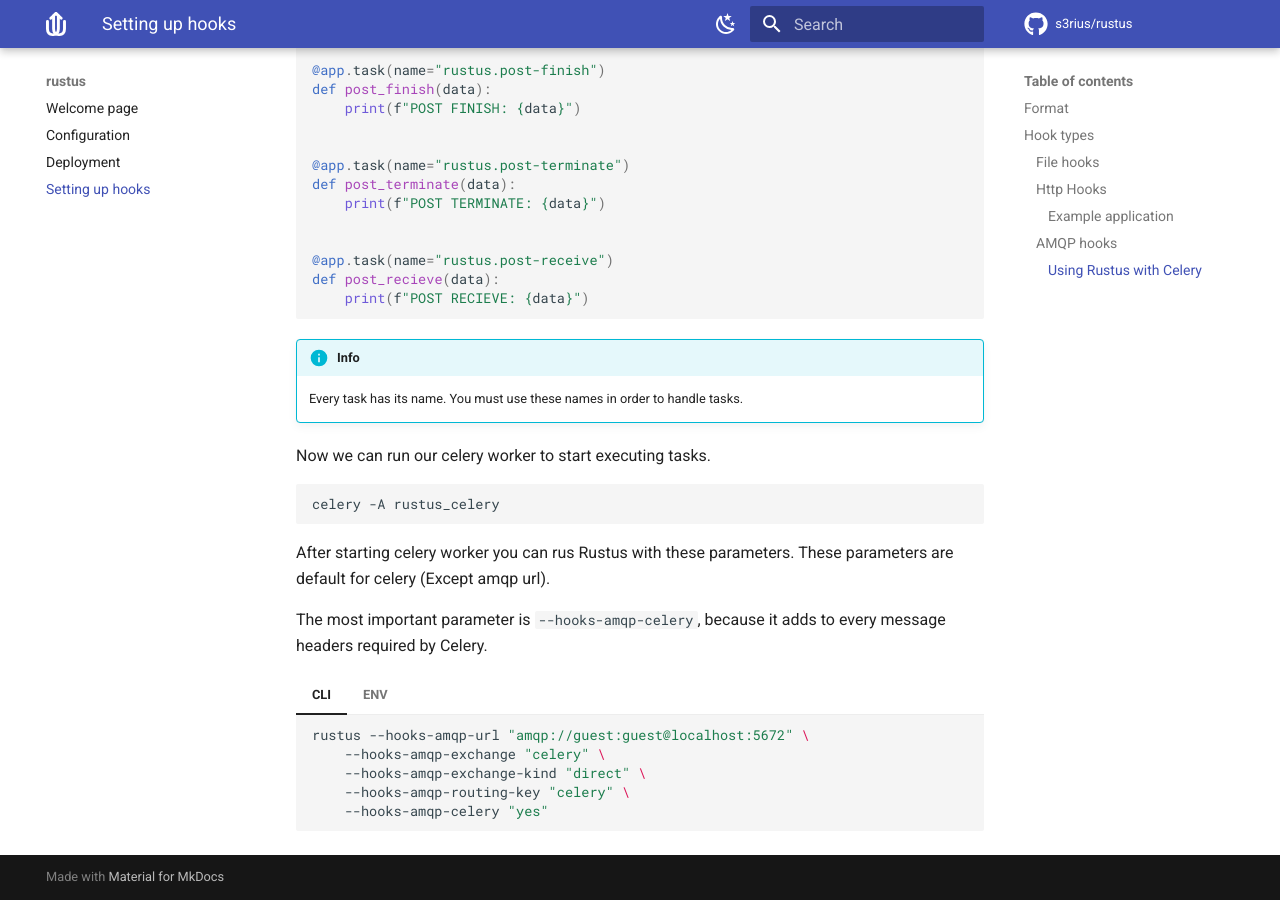
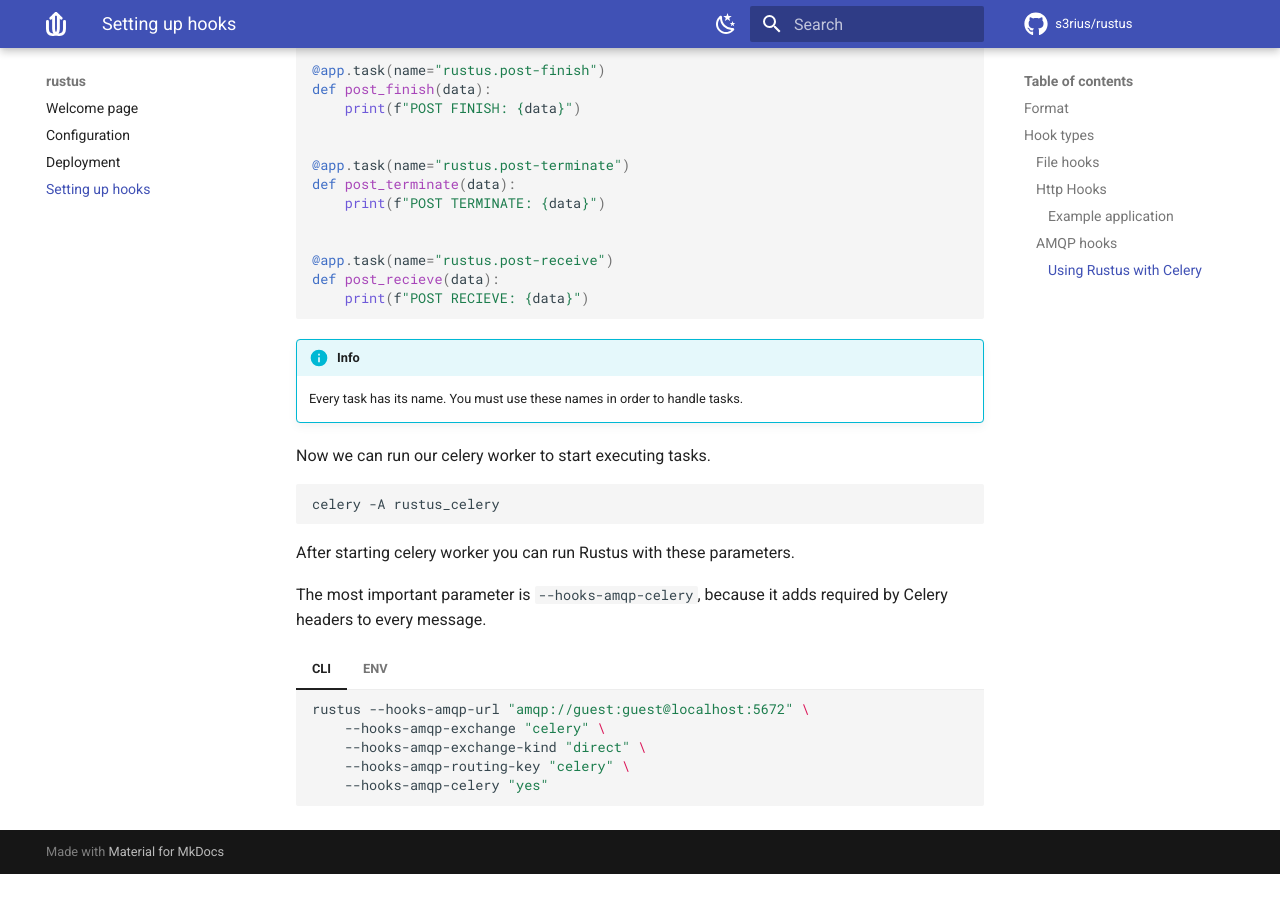
Before and after one commit to s3rius/rustus, an MkDocs documentation site: the page built from docs/hooks.md, in a window 1280 px wide and 900 px high, scrolled down 5784 px. Built offline with MkDocs 1.6.1 and Material for MkDocs 9.7.7, drawn with Linux system fonts in a browser that asks for light colours; comment, search, counter and statistics services are not loaded; after the commit the page ends 6658 px from its top, so only the background shows below that.

Commit message:
Fixed docs. Removed debug statements.
Signed-off-by: Pavel Kirilin <win10@list.ru>

````diff
--- a/docs/hooks.md
+++ b/docs/hooks.md
@@ -410,11 +410,11 @@ Now we can run our celery worker to start executing tasks.
 celery -A rustus_celery
 ```
 
-After starting celery worker you can rus Rustus with these
-parameters. These parameters are default for celery (Except amqp url).
+After starting celery worker you can run Rustus with these
+parameters.
 
 The most important parameter is `--hooks-amqp-celery`, because it
-adds to every message headers required by Celery.
+adds required by Celery headers to every message.
 
 === "CLI"
 
````
Also changed, not shown: 1 other file.
